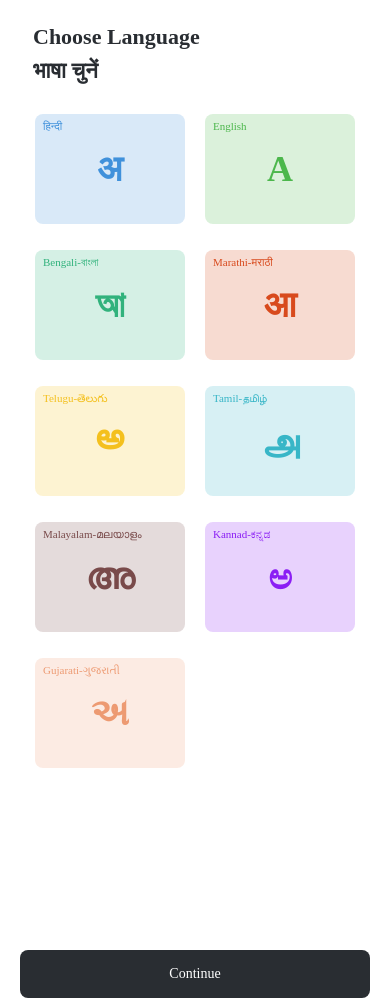
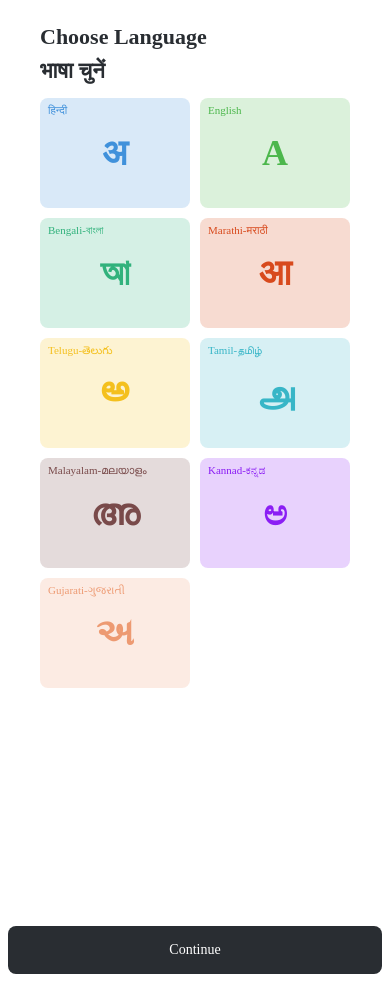
Before and after one commit to Anuragtech02/sih-client-mobile, a React Native app: screen /ChooseLanguageScreen in a window 390 px wide. After the commit the page ends 974 px from the top, so only its background shows below. Built offline with nearby package versions, Linux system fonts and the light colour scheme.

Commit message:
phone number format functionality added

```diff
--- a/src/layouts/MainLayout.tsx
+++ b/src/layouts/MainLayout.tsx
@@ -12,12 +12,14 @@ import { ThemeContext } from "../utils/contexts";
 const { width, height } = Dimensions.get("window");
 interface IMainLayout {
   children: React.ReactNode;
-  disablePadding?: boolean;
+  disableDefaultPadding?: boolean;
   customStyles?: any;
 }
 
 const styles = StyleSheet.create({
-  innerContainer: {},
+  innerContainer: {
+    // backgroundColor: "blue",
+  },
   container: {
     flex: 1,
     backgroundColor: "white",
@@ -26,7 +28,7 @@ const styles = StyleSheet.create({
 
 const MainLayout: React.FC<IMainLayout> = ({
   children,
-  disablePadding = false,
+  disableDefaultPadding = false,
   customStyles,
 }) => {
   const { isDarkMode } = useContext(ThemeContext);
@@ -37,7 +39,7 @@ const MainLayout: React.FC<IMainLayout> = ({
       <View
         style={{
           ...styles.innerContainer,
-          paddingHorizontal: disablePadding ? 0 : 24,
+          paddingHorizontal: disableDefaultPadding ? 0 : 24,
           ...customStyles,
         }}
       >
--- a/src/screens/ChooseLanguage.tsx
+++ b/src/screens/ChooseLanguage.tsx
@@ -13,6 +13,7 @@ import { Button, Card } from "../components";
 import { ITheme } from "../utils/contexts/interfaces";
 import { ThemeContext } from "../utils/contexts";
 import MainLayout from "../layouts/MainLayout";
+import metrics from "../utils/metrics";
 
 const languageOptions = [
   {
@@ -83,11 +84,12 @@ const colors = [
 
 function getStyles(theme: ITheme): any {
   return StyleSheet.create({
-    animatedButton: {
+    animatedButtonContainer: {
       position: "absolute",
-      alignSelf: "center",
-      width: "100%",
-      paddingHorizontal: 13,
+      // alignSelf: "center",
+      width: "96%",
+      // paddingHorizontal: 13,
+      // paddingHorizontal: 20,
     },
     cardContainer: {
       width: 150,
@@ -95,15 +97,15 @@ function getStyles(theme: ITheme): any {
       justifyContent: "center",
       alignContent: "center",
       alignItems: "center",
-      marginTop: 26,
-      marginHorizontal: 10,
+      marginTop: 10,
+      // marginHorizontal: 10,
     },
     contentStyle: {
       alignItems: "flex-start",
       paddingBottom: 30,
       //minHeight: , Dimension se leke daalan hai yaha
     },
-    headerContainer: { marginTop: 20, marginLeft: 8 },
+    headerContainer: { marginTop: 20 },
     headerHeading: {
       fontFamily: theme.fonts.title.fontFamily,
       fontSize: theme.fonts.title.fontSize,
@@ -111,18 +113,18 @@ function getStyles(theme: ITheme): any {
       marginVertical: 4,
       fontWeight: "700",
     },
+    widthContainer: {
+      width: "100%",
+      alignItems: "center",
+      paddingHorizontal: 20,
+    },
     headerStyle: {
       alignSelf: "flex-start",
       marginLeft: 0,
     },
     buttonContainer: {
+      alignSelf: "center",
       width: "100%",
-      paddingHorizontal: 7,
-      alignItems: "center",
-      // shadowColor: "black",
-      // shadowOffset: { width: 4, height: 4 },
-      // shadowOpacity: 1,
-      // shadowRadius: 3,
     },
     languageFirstLetter: {
       fontSize: 36,
@@ -159,7 +161,7 @@ const ChooseLanguage: React.FC<{ navigation: any }> = ({ navigation }) => {
 
   const handleSBtn = function handleShowButton() {
     Animated.timing(slideAnim, {
-      toValue: 50,
+      toValue: 60,
       duration: 200,
       useNativeDriver: false,
       easing: Easing.inOut(Easing.linear),
@@ -167,7 +169,7 @@ const ChooseLanguage: React.FC<{ navigation: any }> = ({ navigation }) => {
   };
   const handleHBtn = function handleHideButton() {
     Animated.timing(slideAnim, {
-      toValue: -100,
+      toValue: -130,
       duration: 200,
       useNativeDriver: false,
       easing: Easing.inOut(Easing.linear),
@@ -181,10 +183,13 @@ const ChooseLanguage: React.FC<{ navigation: any }> = ({ navigation }) => {
     <MainLayout
       customStyles={{
         alignItems: "center",
+        // paddingHorizontal: 10,
       }}
-      disablePadding
+      disableDefaultPadding
     >
-      <Animated.FlatList
+      <View style={getStyles(theme).widthContainer}>
+        <FlatList
+          style={{ minHeight: metrics.screenHeight }}
           showsVerticalScrollIndicator={false}
           contentContainerStyle={{
             ...getStyles(theme).contentStyle,
@@ -193,7 +198,9 @@ const ChooseLanguage: React.FC<{ navigation: any }> = ({ navigation }) => {
           ListHeaderComponentStyle={getStyles(theme).headerStyle}
           ListHeaderComponent={
             <View style={getStyles(theme).headerContainer}>
-            <Text style={getStyles(theme).headerHeading}>Choose Language </Text>
+              <Text style={getStyles(theme).headerHeading}>
+                Choose Language{" "}
+              </Text>
               <Text style={getStyles(theme).headerHeading}>भाषा चुनें</Text>
             </View>
           }
@@ -212,11 +219,11 @@ const ChooseLanguage: React.FC<{ navigation: any }> = ({ navigation }) => {
               theme={theme}
             />
           )}
-      ></Animated.FlatList>
+        />
 
         <Animated.View
           style={{
-          ...getStyles(theme).animatedButton,
+            ...getStyles(theme).animatedButtonContainer,
             bottom: slideAnim,
           }}
         >
@@ -229,6 +236,7 @@ const ChooseLanguage: React.FC<{ navigation: any }> = ({ navigation }) => {
             </Button>
           </View>
         </Animated.View>
+      </View>
     </MainLayout>
   );
 };
@@ -239,7 +247,7 @@ const StyledCard: React.FC<{
   setSelectedId: (data: any) => void;
   theme: any;
   index: number;
-}> = ({ data, selectedId, setSelectedId, theme }) => {
+}> = ({ data, selectedId, setSelectedId, theme, index }) => {
   return (
     <Card
       onPress={() => setSelectedId(selectedId === data?.id ? "" : data?.id)}
@@ -247,6 +255,8 @@ const StyledCard: React.FC<{
       style={{
         ...getStyles(theme).cardContainer,
         backgroundColor: `${data?.color}33`,
+        // marginRight: index % 2 === 0 ? 10 : 0,
+        marginLeft: index % 2 !== 0 ? 10 : 0,
       }}
     >
       <Text
--- a/src/screens/Login.tsx
+++ b/src/screens/Login.tsx
@@ -7,13 +7,14 @@ import { Button } from "../components";
 import { ITheme } from "../utils/contexts/interfaces";
 import { ThemeContext } from "../utils/contexts/";
 import metrics from "../utils/metrics";
+import MainLayout from "../layouts/MainLayout";
 
 function getStyles(theme: ITheme): any {
   return StyleSheet.create({
     button: {
       marginBottom: 60,
-      width: "85%",
       alignSelf: "center",
+      width: "96%",
     },
     container: {
       elevation: 0,
@@ -23,25 +24,29 @@ function getStyles(theme: ITheme): any {
     },
     heading: {
       marginTop: 48,
-      marginStart: 32,
       fontSize: theme.fonts.title.fontSize,
       color: theme.colors.primary,
       fontFamily: theme.fonts.title.fontFamily,
     },
     subHeading: {
       marginTop: 8,
-      marginStart: 32,
       fontSize: theme.fonts.body.fontSize,
       color: "#646464",
       fontFamily: theme.fonts.body.fontFamily,
       fontWeight: "500",
     },
-    innerContainer: {
+    textContainer: {
+      // marginLeft: 36,
+      // backgroundColor: "pink",
+    },
+    widthContainer: {
       width: "100%",
+      paddingHorizontal: 20,
       position: "absolute",
       height: metrics.screenHeight,
       justifyContent: "space-between",
-      alignSelf: "flex-start",
+      alignSelf: "center",
+      // backgroundColor: "green",
       elevation: 4,
     },
     mainContainer: { backgroundColor: "white" },
@@ -51,15 +56,20 @@ function getStyles(theme: ITheme): any {
 const LoginScreen: React.FC<{ navigation: any }> = ({ navigation }) => {
   const { theme } = useContext(ThemeContext);
   return (
-    <View style={getStyles(theme).mainContainer}>
+    <MainLayout
+      customStyles={{
+        alignItems: "center",
+      }}
+      disableDefaultPadding
+    >
       <Image
         resizeMethod="auto"
         resizeMode="cover"
         source={require("../assets/LoginBackgroundImage.png")}
         style={getStyles(theme).container}
       />
-      <View style={getStyles(theme).innerContainer}>
-        <View>
+      <View style={getStyles(theme).widthContainer}>
+        <View style={getStyles(theme).textContainer}>
           <Text style={getStyles(theme).heading}>{`Namaste,
 Let’s get started.`}</Text>
           <Text style={getStyles(theme).subHeading}>
@@ -73,7 +83,7 @@ Let’s get started.`}</Text>
           Login
         </Button>
       </View>
-    </View>
+    </MainLayout>
   );
 };
 
--- a/src/screens/SendOTP.tsx
+++ b/src/screens/SendOTP.tsx
@@ -1,5 +1,12 @@
-import React, { useContext } from "react";
-import { StyleSheet, Text, TextInput, View } from "react-native";
+import React, { useContext, useState } from "react";
+import {
+  StyleSheet,
+  Text,
+  TextInput,
+  View,
+  NativeSyntheticEvent,
+  TextInputChangeEventData,
+} from "react-native";
 import { ITheme } from "../utils/contexts/interfaces";
 import { ThemeContext } from "../utils/contexts/";
 import Button from "../components/Button";
@@ -13,7 +20,7 @@ function getStyles(theme: ITheme): any {
     },
     countryCode: {
       color: theme.colors.primary,
-      ffontFamily: theme.fonts.subTitle.fontFamily,
+      fontFamily: theme.fonts.subTitle.fontFamily,
       fontSize: theme.fonts.title.fontSize,
       fontWeight: "500",
     },
@@ -38,18 +45,17 @@ function getStyles(theme: ITheme): any {
       paddingTop: 0,
       paddingBottom: 0,
       marginStart: 8,
-      marginTop: 14,
-      alignSelf: "center",
+      // marginTop: 8,
+      // alignSelf: "center",
       width: "70%",
       //textAlign: "center",
-      textAlignVertical: "top",
+      // textAlignVertical: "top",
       fontWeight: "400",
     },
     phoneNumberContainer: {
       marginTop: 20,
+      justifyContent: "flex-start",
       flexDirection: "row",
-      alignItems: "center",
-      alignContent: "center",
       width: "100%",
     },
     button: {
@@ -60,6 +66,39 @@ function getStyles(theme: ITheme): any {
 
 const SendOTP: React.FC<{ navigation: any }> = ({ navigation }) => {
   const { theme } = useContext(ThemeContext);
+  const [phoneNumber, setPhoneNumber] = useState<string>("");
+  const formatPN = function formatPhoneNumber(value: string) {
+    // if input value is falsy eg if the user deletes the input, then just return
+    if (!value) return value;
+
+    // clean the input for any non-digit values.
+    const phoneNumber = value.replace(/[^\d]/g, "");
+
+    // phoneNumberLength is used to know when to apply our formatting for the phone number
+    const phoneNumberLength = phoneNumber.length;
+
+    // we need to return the value with no formatting if its less then four digits
+    // this is to avoid weird behavior that occurs if you  format the area code to early
+
+    if (phoneNumberLength < 4) return phoneNumber;
+
+    // if phoneNumberLength is greater than 4 and less the 7 we start to return
+    // the formatted number
+    if (phoneNumberLength < 7) {
+      return `(${phoneNumber.slice(0, 3)}) ${phoneNumber.slice(3)}`;
+    }
+
+    // finally, if the phoneNumberLength is greater then seven, we add the last
+    // bit of formatting and return it.
+    return `(${phoneNumber.slice(0, 3)}) ${phoneNumber.slice(
+      3,
+      6
+    )}-${phoneNumber.slice(6, 10)}`;
+  };
+  const handlePhoneChange = function handlePhoneNumberChange(e: string) {
+    const formatedString = formatPN(e);
+    setPhoneNumber(formatedString);
+  };
   return (
     <MainLayout>
       <View style={getStyles(theme).container}>
@@ -74,10 +113,12 @@ mobile number`}
         <View style={getStyles(theme).phoneNumberContainer}>
           <Text style={getStyles(theme).countryCode}>+91</Text>
           <TextInput
+            value={phoneNumber}
+            onChangeText={handlePhoneChange}
             keyboardType="numeric"
             style={getStyles(theme).phoneNumber}
             placeholder="(XXX) XXX-XX-XX"
-            maxLength={10}
+            maxLength={14}
           />
         </View>
         <Button
```
Also changed, not shown: 389 other files (tests, documents, lock files or other folders). Lines whose indentation alone changed are shown as unchanged.
